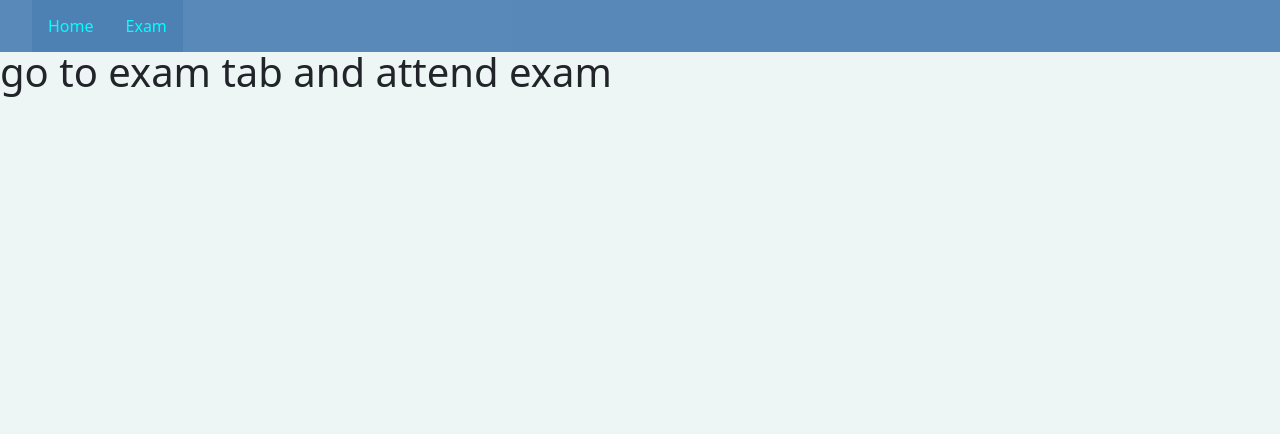
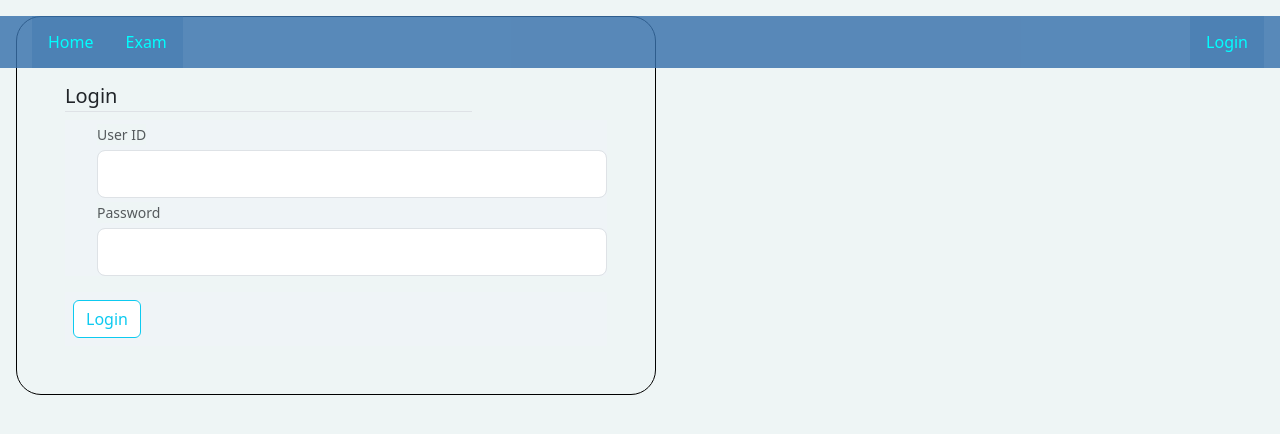
Before and after one commit to DogeCoderDoge/Flask_Exam_Prototype, a Flask app: page / in a window 1280 px wide. Shown: the top 434 px of the page. Run offline with Flask 2, Linux system fonts and the light colour scheme.

Commit message:
nothing much added

```diff
--- a/Website/routes.py
+++ b/Website/routes.py
@@ -22,6 +22,12 @@ with app.app_context():
 page = 0
 
 @app.route('/')
+
+@app.route('/login', methods=['GET','POST'])
+def login():
+    form = LoginForm()
+    return render_template('login.html', form=form)
+
 @app.route('/home')
 def home():
     return render_template('home.html')
@@ -50,13 +56,3 @@ def exam():
 
     else:
         return redirect(url_for('home'))
-
-
-@app.route('/login', methods=['GET','POST'])
-def login():
-    form = LoginForm()
-    return render_template('login.html', form=form)
-
-
-#if __name__ == '__main__':
-    #app.run(debug=True)
--- a/Website/static/main.css
+++ b/Website/static/main.css
@@ -19,6 +19,11 @@
 
 #navbar-item:hover {
     background-color:#f2f2f132;
+}
+
+#navbar-item:last-child {
+    float:right;
+    margin-right: 16px;
 }
 
 a:link {
--- a/Website/templates/layout.html
+++ b/Website/templates/layout.html
@@ -8,8 +8,9 @@
 
 <body>
     <ul id="navbar">
-        <li id="navbar-item"><a href="{{ url_for('home') }}" class="text-decoration-none">Home</a></li>
+        <li id="navbar-item"><a href="{{ url_for('home') }}">Home</a></li>
         <li id="navbar-item"><a href="{{ url_for('exam') }}">Exam</a></li>
+        <li id="navbar-item"><a href="{{ url_for('login') }}">Login</a></li>
     </ul>
 
     <div>
```
